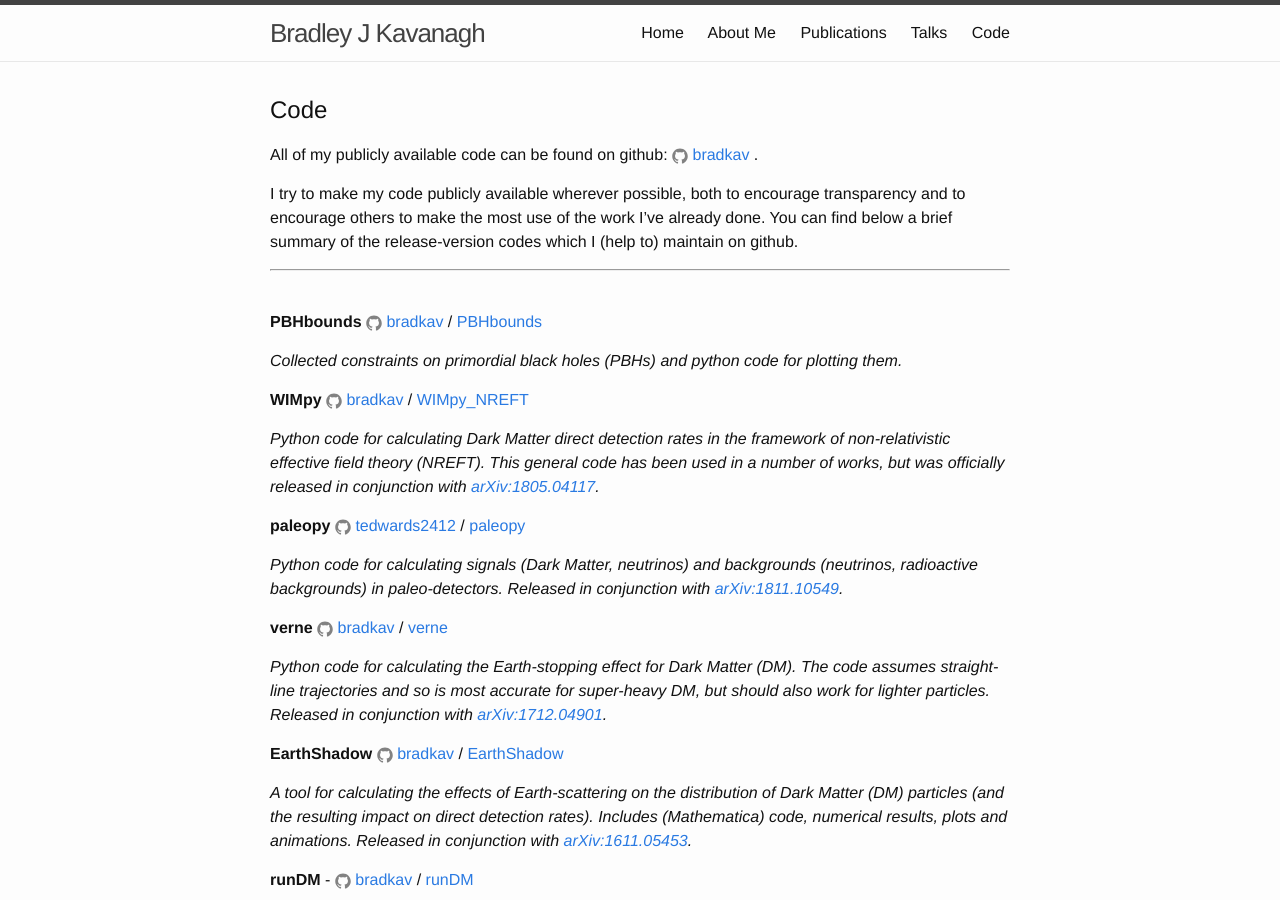
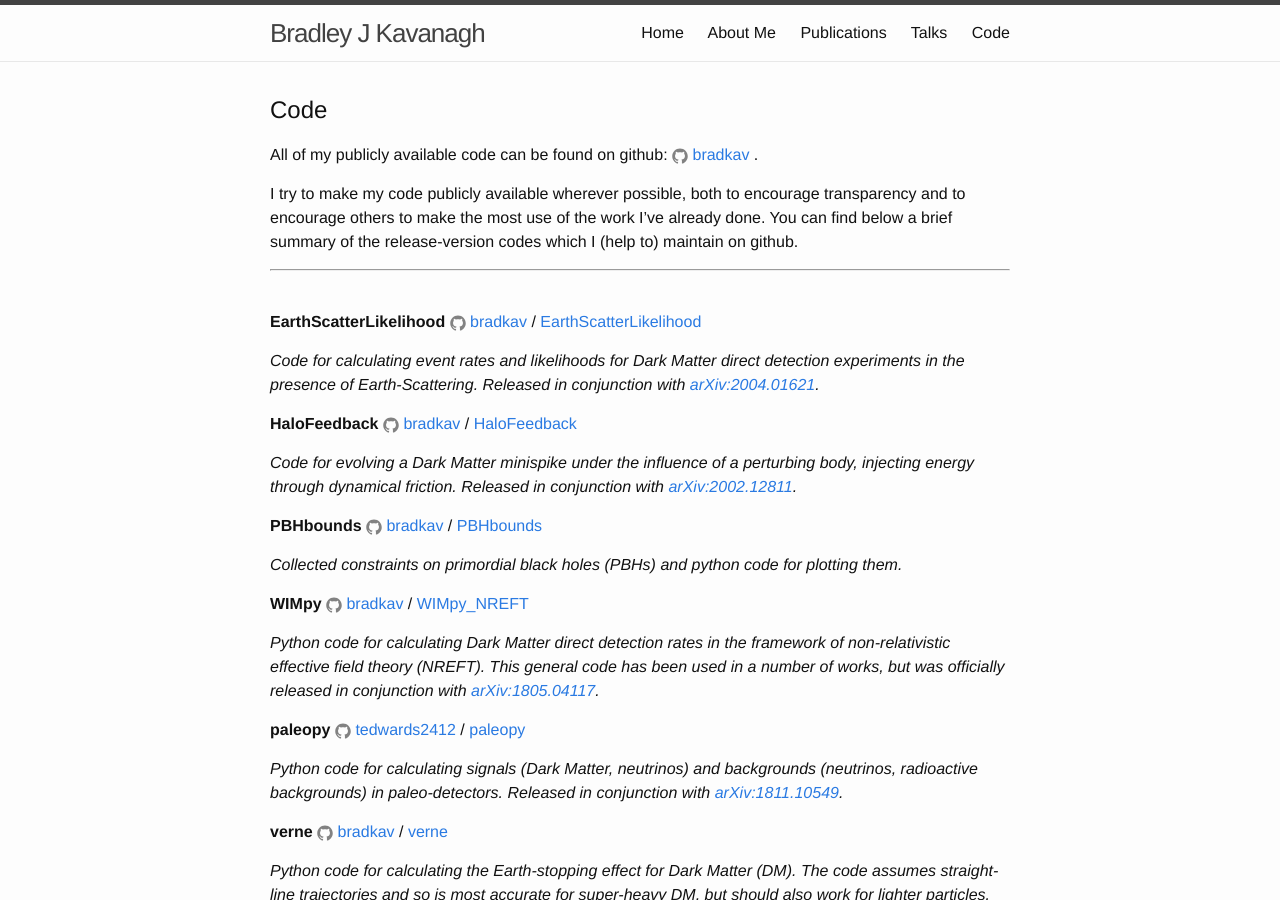
Before and after one commit to bradkav/bradkav.github.io, a Jekyll site: the page built from code.md, in a window 1280 px wide and 900 px high. Built offline with Jekyll 4.4.1, drawn with Linux system fonts in a browser that asks for light colours.

Commit message:
Adding new paper and code

```diff
--- a/code.md
+++ b/code.md
@@ -13,6 +13,14 @@ I try to make my code publicly available wherever possible, both to encourage tr
 
 ---
 <br>
+
+**EarthScatterLikelihood** {% include icon-github.html username="bradkav" %}/ [EarthScatterLikelihood](https://github.com/bradkav/EarthScatterLikelihood)
+
+*Code for calculating event rates and likelihoods for Dark Matter direct detection experiments in the presence of Earth-Scattering. Released in conjunction with [arXiv:2004.01621](https://arxiv.org/abs/2004.01621).*
+
+**HaloFeedback** {% include icon-github.html username="bradkav" %}/ [HaloFeedback](https://github.com/bradkav/HaloFeedback)
+
+*Code for evolving a Dark Matter minispike under the influence of a perturbing body, injecting energy through dynamical friction. Released in conjunction with [arXiv:2002.12811](https://arxiv.org/abs/2002.12811).*
 
 **PBHbounds** {% include icon-github.html username="bradkav" %}/ [PBHbounds](https://github.com/bradkav/PBHbounds)
 
```
Also changed, not shown: publications.md (+5 -0 lines).
